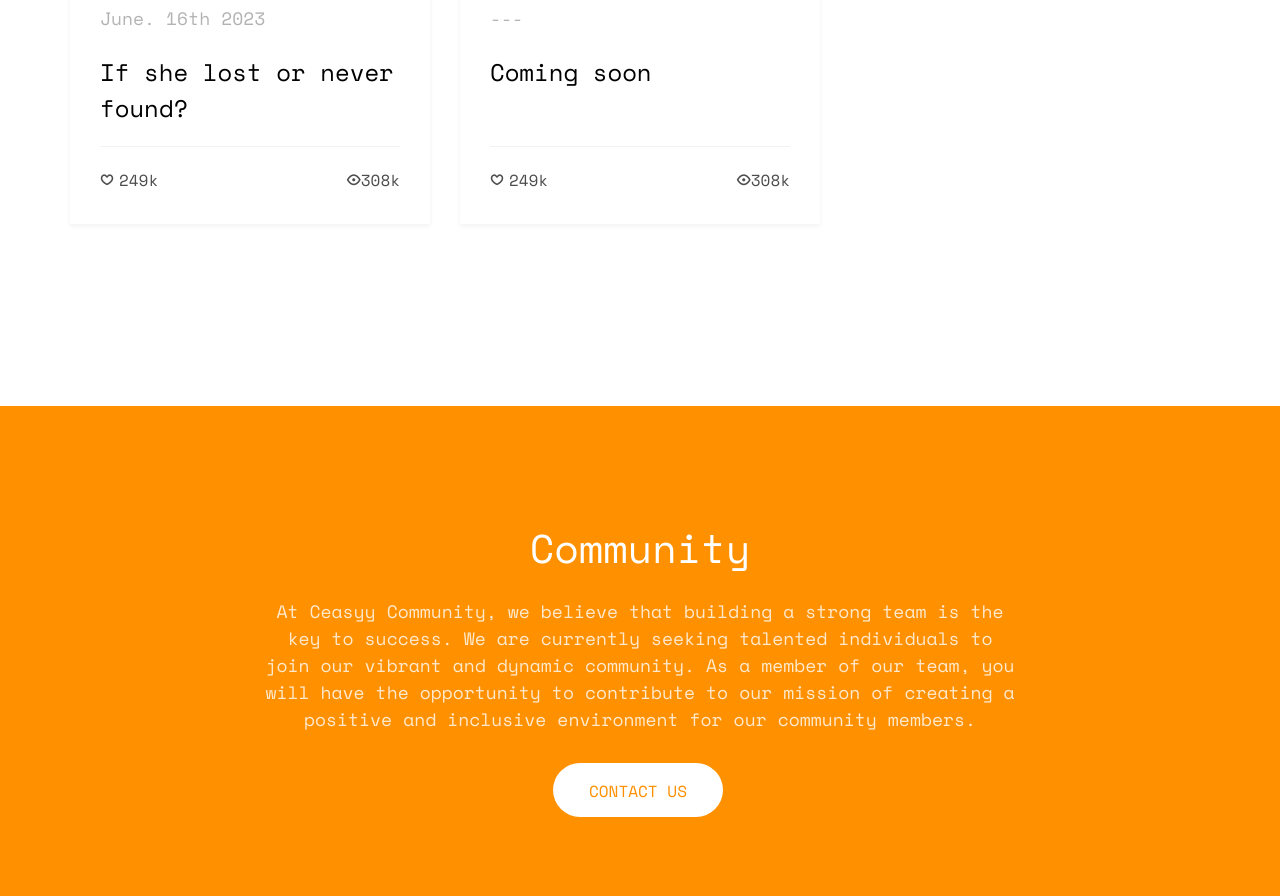
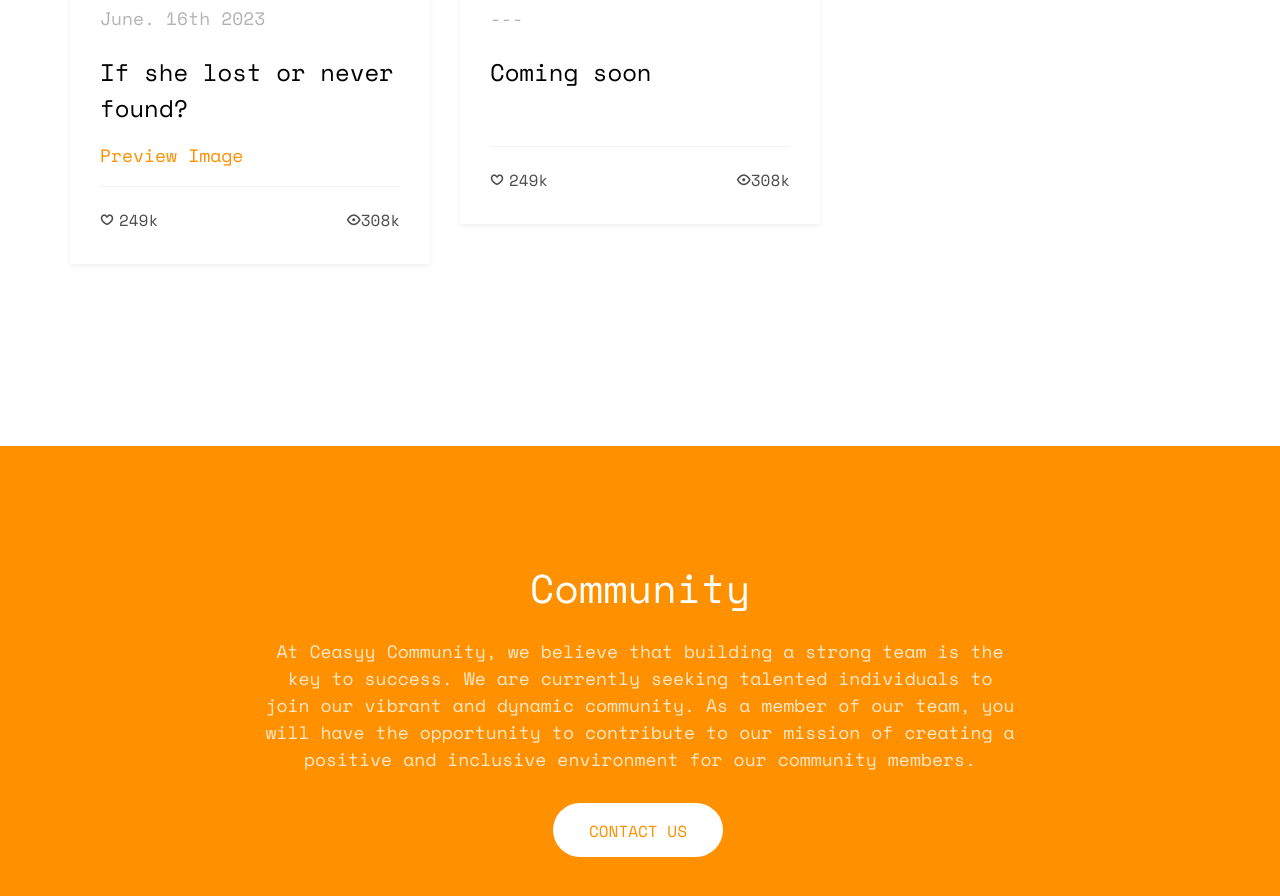
Before and after one commit to prerak2323/ishika_agrawal, a plain HTML site: page index.html in a window 1280 px wide. Shown: the part 3123-4019 px from the top of the page. Drawn offline with nearby package versions, Linux system fonts and the light colour scheme; some packages are replaced by stand-ins of ours; no server answers; files whose address does not match are found by name.

Commit message:
Update index.html

```diff
--- a/index.html
+++ b/index.html
@@ -518,6 +518,8 @@
 						<div class="blog-text">
 							<span class="posted_on">June. 16th 2023</span>
 							<h3><a href="#">If she lost or never found?</a></h3>
+							<h4><a href="https://drive.google.com/file/d/1d6ShQbuvodtiLF-DMbOeS-DVaId9lsDR/view?usp=drive_link">Preview Image</a></h4>
+
 							<!-- <p>Far far away, behind the word mountains, far from the countries Vokalia and Consonantia, there live the blind texts.</p> -->
 							<ul class="stuff">
 								<li><i class="icon-heart2"></i>249k</li>
```
